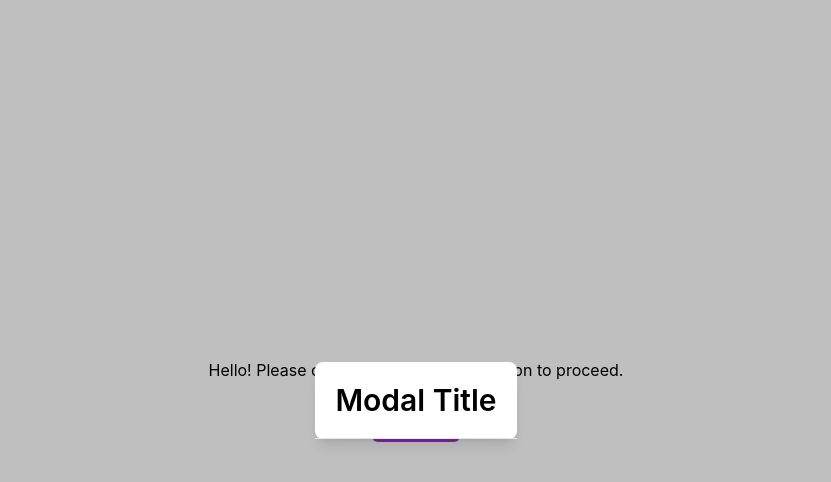
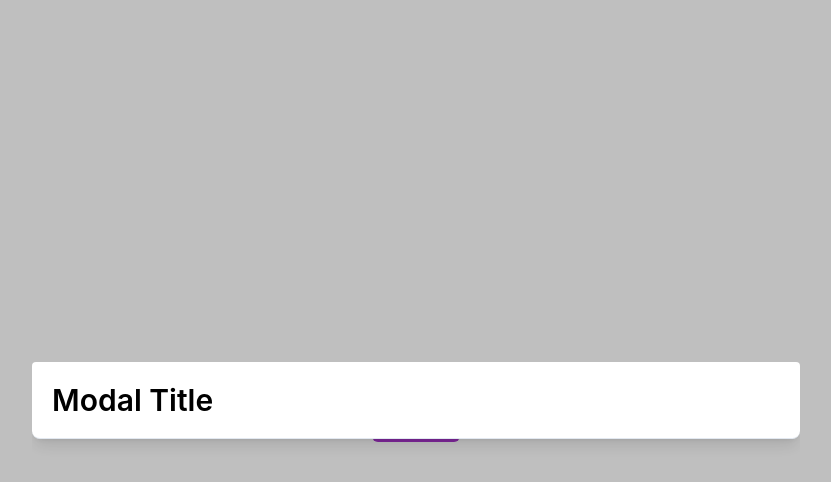
Before and after one commit to franciscalizo2/kiswe, a React (Create React App) app: page / in a window 1280 px wide. Both pictures are taken after a click on the button "Register". Shown: the top 482 px of the page, without its empty margins (224-1055 px from the left). Built offline with nearby package versions, Linux system fonts and the light colour scheme.

Commit message:
feat: create noOutsideClick hook. Create reusable Modal component. Implement onto App.js

```diff
--- a/src/App.tsx
+++ b/src/App.tsx
@@ -1,4 +1,6 @@
-import React, { useState } from 'react';
+import { useState } from 'react';
+
+import Modal from 'components/Modal';
 
 function App() {
   const [isModalOpen, setIsModalOpen] = useState(false);
@@ -18,22 +20,12 @@ function App() {
         </div>
       </div>
 
-      {isModalOpen ? (
-        <>
-          <div className="justify-center items-center flex overflow-x-hidden overflow-y-auto fixed inset-0 z-50 outline-none focus:outline-none">
-            <div className="relative w-auto my-6 mx-auto max-w-3xl">
-              {/*content*/}
-              <div className="border-0 rounded-lg shadow-lg relative flex flex-col w-full bg-white outline-none focus:outline-none">
-                {/*header*/}
-                <div className="flex items-start justify-between p-5 border-b border-solid border-slate-200 rounded-t">
-                  <h3 className="text-3xl font-semibold">Modal Title</h3>
-                </div>
-              </div>
-            </div>
-          </div>
-          <div className="opacity-25 fixed inset-0 z-40 bg-black"></div>
-        </>
-      ) : null}
+      {isModalOpen && (
+        <Modal
+          noCloseOutsideClick
+          handleCloseModal={() => setIsModalOpen(false)}
+        />
+      )}
     </div>
   );
 }
--- /dev/null
+++ b/src/components/Modal.tsx
@@ -0,0 +1,29 @@
+import { useRef } from 'react';
+import useOnClickOutside from 'components/hooks/useOnOutsideClick';
+
+interface ModalProps {
+  handleCloseModal: () => void;
+  noCloseOutsideClick?: boolean;
+}
+
+export default function Modal(props: ModalProps) {
+  const { handleCloseModal, noCloseOutsideClick = false } = props;
+
+  const modalRef = useRef(null);
+
+  useOnClickOutside(modalRef, () => handleCloseModal(), noCloseOutsideClick);
+
+  return (
+    <>
+      <div className="justify-center items-center flex overflow-x-hidden overflow-y-auto fixed inset-0 z-50 outline-none focus:outline-none my-6 mx-auto max-w-3xl">
+        <div
+          ref={modalRef}
+          className="flex items-start justify-between p-5 border-b border-solid border-slate-200 rounded-t border-0 rounded-lg shadow-lg relative flex flex-col w-full bg-white outline-none focus:outline-none"
+        >
+          <h3 className="text-3xl font-semibold">Modal Title</h3>
+        </div>
+      </div>
+      <div className="opacity-25 fixed inset-0 z-40 bg-black" />
+    </>
+  );
+}
--- /dev/null
+++ b/src/components/hooks/useOnOutsideClick.tsx
@@ -0,0 +1,29 @@
+import React from 'react';
+
+function useOnClickOutside(
+  ref: React.MutableRefObject<any>,
+  handler: (event: any) => void,
+  noCloseOutsideClick?: boolean
+) {
+  React.useEffect(() => {
+    const listener = (event: any) => {
+      // Do nothing if clicking ref's element or descendent elements
+      if (
+        !ref.current ||
+        ref.current.contains(event.target) ||
+        noCloseOutsideClick
+      ) {
+        return;
+      }
+      handler(event);
+    };
+    document.addEventListener('mousedown', listener);
+    document.addEventListener('touchstart', listener);
+    return () => {
+      document.removeEventListener('mousedown', listener);
+      document.removeEventListener('touchstart', listener);
+    };
+  }, [ref, handler, noCloseOutsideClick]);
+}
+
+export default useOnClickOutside;
```
